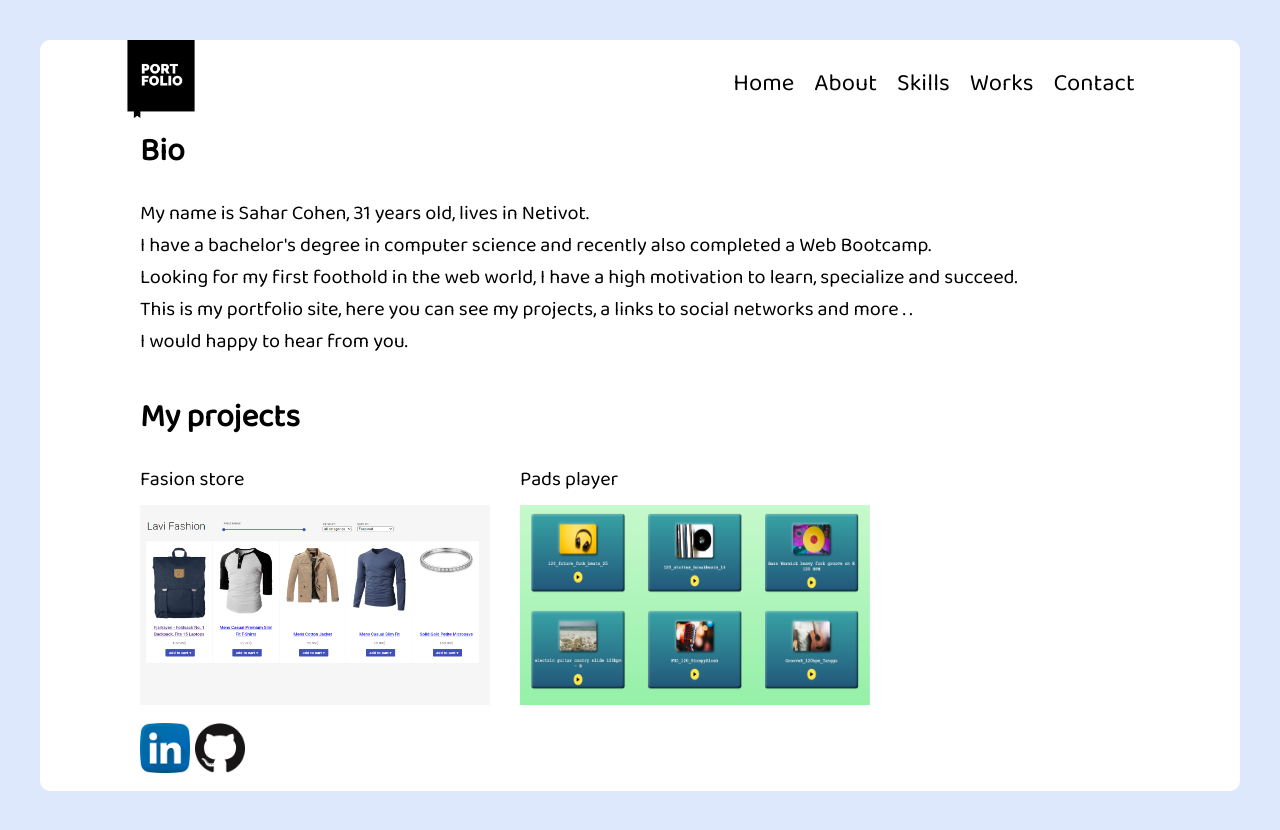
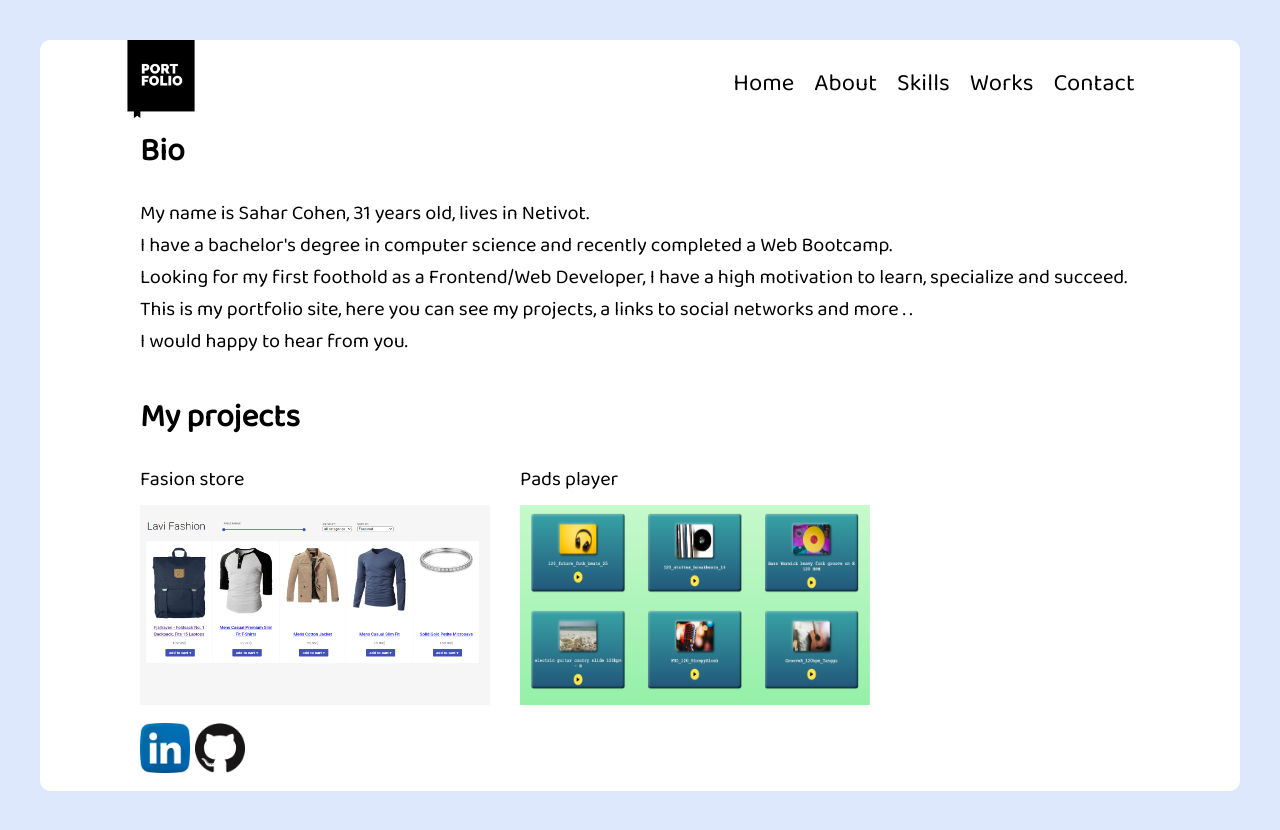
Before and after one commit to saharc8/portfolio, a React (Create React App) app: page /about in a window 1280 px wide. Built offline with nearby package versions, Linux system fonts and the light colour scheme.

Commit message:
minor updates

```diff
--- a/src/components/About/About.jsx
+++ b/src/components/About/About.jsx
@@ -2,15 +2,23 @@ import React from "react";
 import "./About.css";
 
 const About = () => {
+  function calculate_age(dob) {
+    var diff_ms = Date.now() - dob.getTime();
+    var age_dt = new Date(diff_ms);
+
+    return Math.abs(age_dt.getUTCFullYear() - 1970);
+  }
+  const age = calculate_age(new Date(1989, 9, 2));
+
   return (
     <div className="about">
       <h1>Bio</h1>
       <p>
-        My name is Sahar Cohen, 31 years old, lives in Netivot.
-        <br /> I have a bachelor's degree in computer science and recently also
+        My name is Sahar Cohen, {age} years old, lives in Netivot.
+        <br /> I have a bachelor's degree in computer science and recently
         completed a Web Bootcamp.
-        <br /> Looking for my first foothold in the web world, I have a high
-        motivation to learn, specialize and succeed.
+        <br /> Looking for my first foothold as a Frontend/Web Developer, I have
+        a high motivation to learn, specialize and succeed.
         <br /> This is my portfolio site, here you can see my projects, a links
         to social networks and more . .
         <br /> I would happy to hear from you.
--- a/src/components/Skills/Skills.js
+++ b/src/components/Skills/Skills.js
@@ -8,23 +8,23 @@ const Skills = () => {
       <div className="content">
         <div>
           <strong>Languages:</strong>
+          <li>Java</li>
           <li>HTML</li>
           <li>CSS</li>
           <li>JavaScript</li>
-          <li>Java</li>
         </div>
         <div>
           <strong>Libraries:</strong>
           <li>React (Hooks)</li>
+          <li>MUI + styled-components</li>
           <li>Node.js</li>
           <li>Express.js</li>
-          <li>Material-UI</li>
         </div>
         <div>
           <strong>Tools:</strong>
-          <li>VS Code</li>
           <li>MongoDB</li>
           <li>Heroku</li>
+          <li>VS Code</li>
           <li>Git (GitHub)</li>
         </div>
       </div>
```
